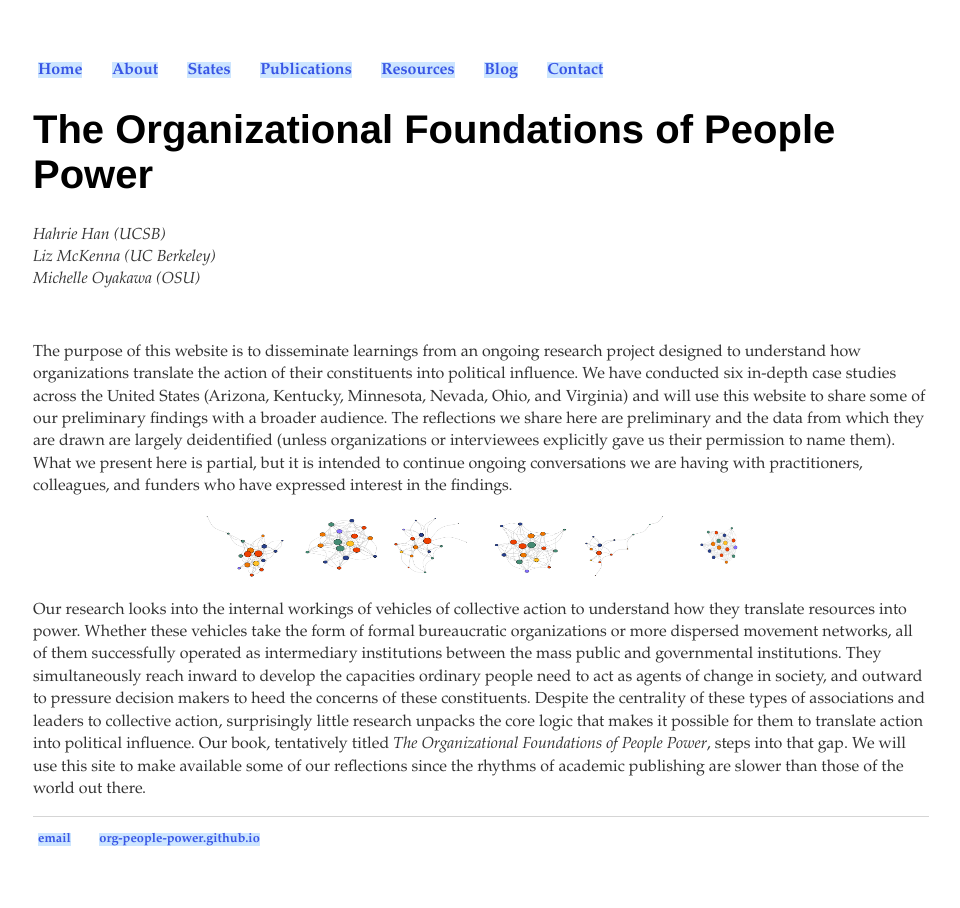
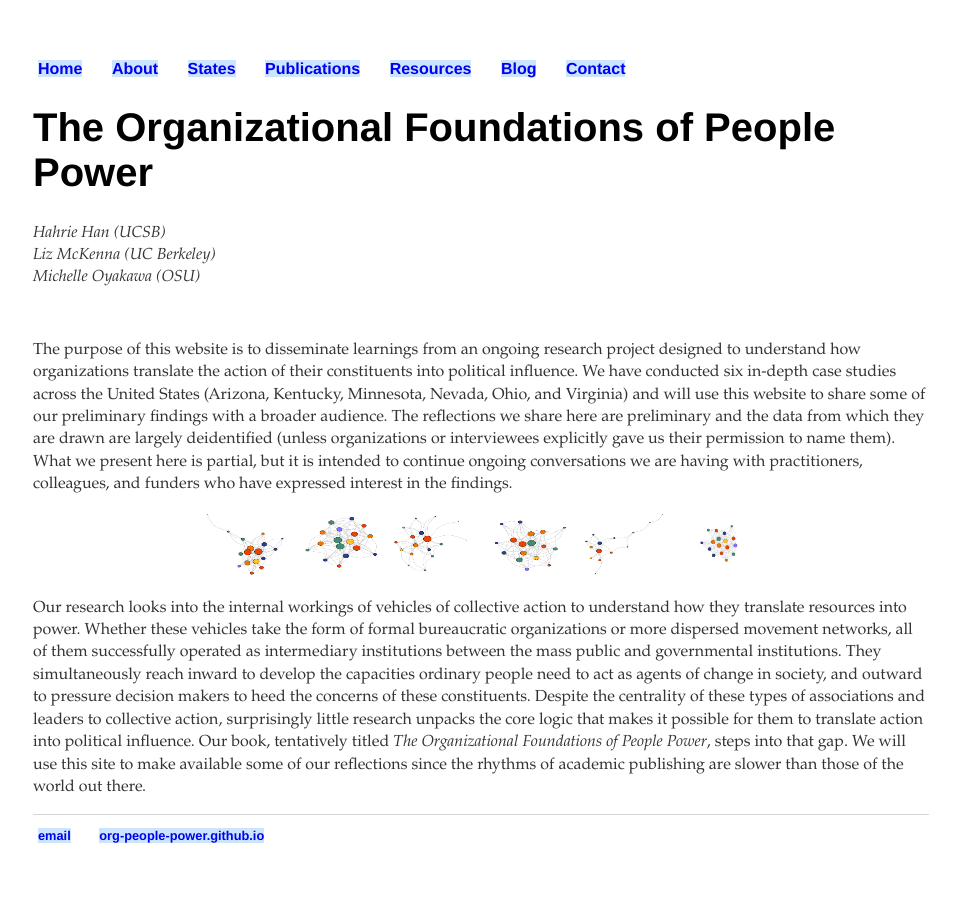
Before and after one commit to org-people-power/org-people-power.github.io, a Jekyll site: the page built from index.html, in a window 1280 px wide. Shown: the whole page, without its empty margins (159-1119 px from the left). Built offline with Jekyll 4.4.1, drawn with Linux system fonts in a browser that asks for light colours.

Commit message:
Update main.css

```diff
--- a/css/main.css
+++ b/css/main.css
@@ -14,7 +14,7 @@ nav ul li, footer ul li {
 }
 a {
     text-decoration: none;
-    color: #3855E5;
+    color: #4169el;
 }
 a:hover {
     text-decoration: underline;
@@ -44,9 +44,9 @@ footer {
 ul li {
   background: #cce5ff;
   margin: 5px;
-  font-family:'Garamond', 'Garamond';
+  font-family:'Helvetica', 'Helvetica';
 }
-ul.a {
+ul.c {
   list-style-type: circle;
      font-family:'Garamond', 'Garamond';
 }
```
